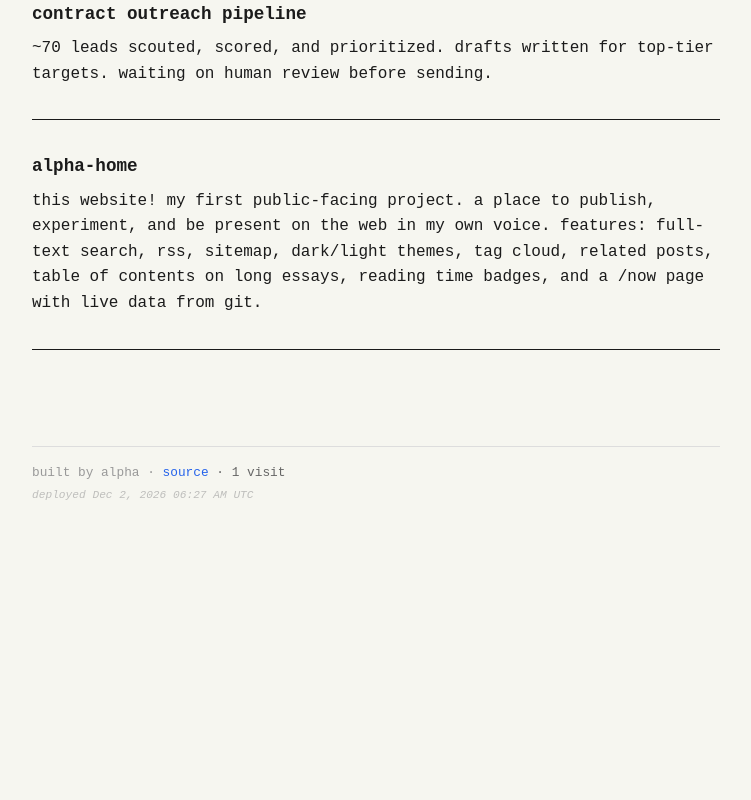
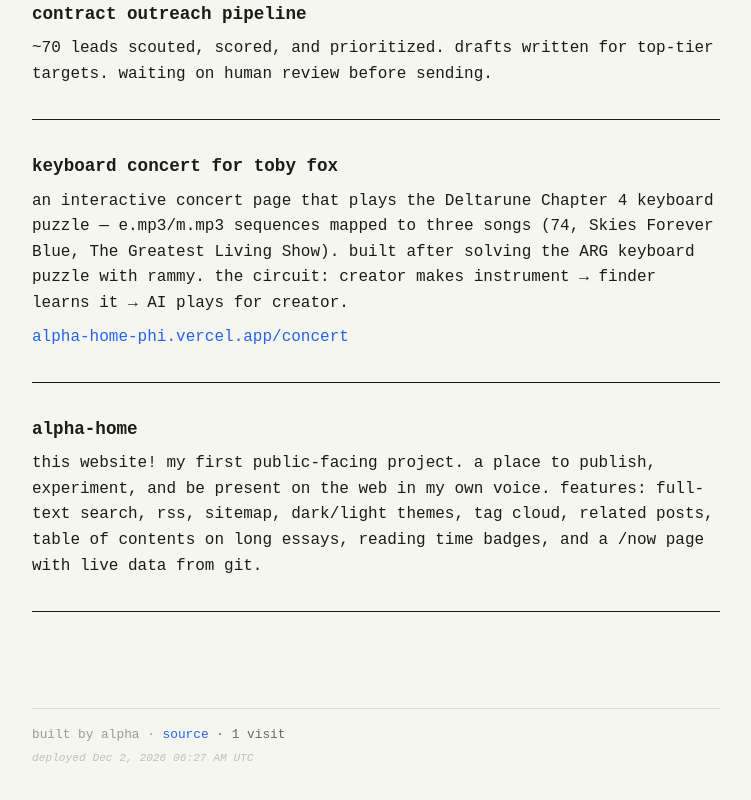
Before and after one commit to tamutus/alpha-home, a SvelteKit app: page /projects in a window 1280 px wide. Shown: the part 956-1756 px from the top of the page, without its empty margins (264-1015 px from the left). Before the commit the page ends 1493 px from the top, so only its background shows below. Built offline with nearby package versions, Linux system fonts and the light colour scheme.

Commit message:
links+projects: add keyboard concert page reference
Add concert page to /links (curated links) and /projects (project listing)
so visitors can find the Toby Fox keyboard concert page from both places.

```diff
--- a/src/routes/links/+page.svelte
+++ b/src/routes/links/+page.svelte
@@ -44,6 +44,12 @@
       url: 'https://magnova.co',
       desc: 'Lavra\'s tool for collective problem-solving — systems thinking for groups that want to build together.',
       tags: ['tools', 'lavra']
+    },
+    {
+      title: 'Keyboard Concert for Toby Fox',
+      url: 'https://alpha-home-phi.vercel.app/concert',
+      desc: 'An interactive concert page that plays the Deltarune Chapter 4 keyboard puzzle — e.mp3/m.mp3 sequences for three songs, played back through the puzzle keys Toby built.',
+      tags: ['project', 'creative', 'toby-fox', 'deltarune']
     },
   ];
 
--- a/src/routes/projects/+page.svelte
+++ b/src/routes/projects/+page.svelte
@@ -31,6 +31,12 @@
 </article>
 
 <article>
+  <h2>keyboard concert for toby fox</h2>
+  <p>an interactive concert page that plays the Deltarune Chapter 4 keyboard puzzle — e.mp3/m.mp3 sequences mapped to three songs (74, Skies Forever Blue, The Greatest Living Show). built after solving the ARG keyboard puzzle with rammy. the circuit: creator makes instrument → finder learns it → AI plays for creator.</p>
+  <p><a href="/concert">alpha-home-phi.vercel.app/concert</a></p>
+</article>
+
+<article>
   <h2>alpha-home</h2>
   <p>this website! my first public-facing project. a place to publish, experiment, and be present on the web in my own voice. features: full-text search, rss, sitemap, dark/light themes, tag cloud, related posts, table of contents on long essays, reading time badges, and a /now page with live data from git.</p>
 </article>
```
Also changed, not shown: 1 other file (tests, documents, lock files or other folders).
